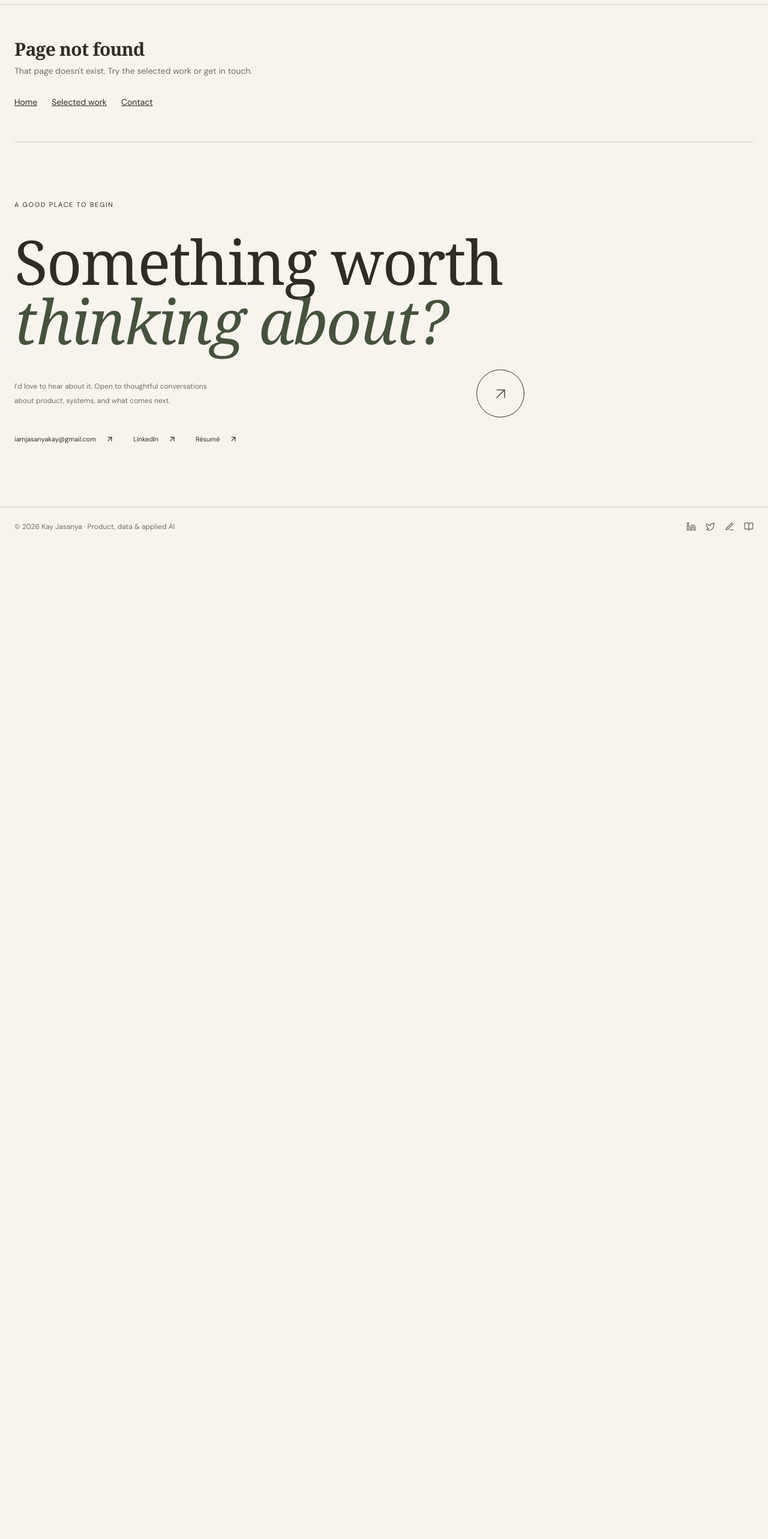
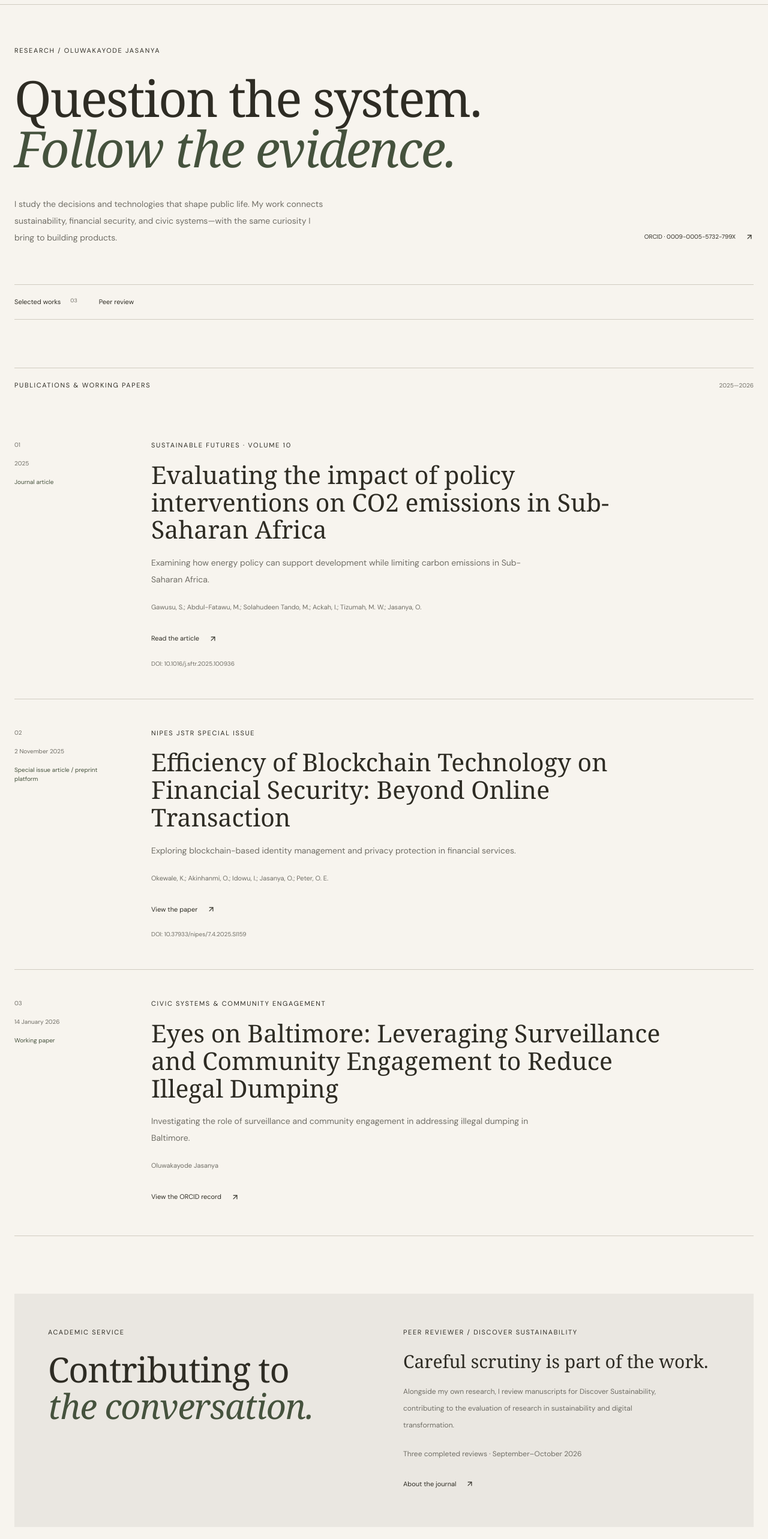
Before and after one commit to Bracket-io/jasanyakay, a React (Vite) app: page /research in a window 1280 px wide. Shown: the part 80-2646 px from the top of the page at 60% size. Before the commit the page ends 990 px from the top, so only its background shows below. Built offline with nearby package versions, Linux system fonts and the light colour scheme; the HTML template or start-up script is replaced by a standard one; a web font is replaced by a local one.

Commit message:
Add editorial Research page and homepage introduction

```diff
--- a/src/App.tsx
+++ b/src/App.tsx
@@ -16,6 +16,7 @@ import NotFound from "./pages/NotFound";
 import Tutoring from "./pages/Tutoring";
 import Resume from "./pages/Resume";
 import Speaking from "./pages/Speaking";
+import Research from "./pages/Research";
 import Extraordinaire from "./pages/Extraordinaire";
 
 const queryClient = new QueryClient();
@@ -41,6 +42,7 @@ const App = () => (
           <Route path="/tutoring" element={<Tutoring />} />
           <Route path="/resume" element={<Resume />} />
           <Route path="/speaking" element={<Speaking />} />
+          <Route path="/research" element={<Research />} />
           <Route path="/building" element={<Navigate to="/work#more-builds" replace />} />
           <Route path="/extraordinaire" element={<Extraordinaire />} />
           <Route path="/extraordinaire/:categoryId" element={<Extraordinaire />} />
--- a/src/components/Layout.tsx
+++ b/src/components/Layout.tsx
@@ -1,5 +1,5 @@
 import { useEffect } from "react";
-import { useLocation } from "react-router-dom";
+import { Link, useLocation } from "react-router-dom";
 import { Header } from "./Header";
 import { ContactBlock } from "./ContactBlock";
 import { Linkedin, Twitter, BookOpen, PenLine } from "lucide-react";
@@ -33,6 +33,7 @@ export const Layout = ({ children }: LayoutProps) => {
         <div className="max-w-[1280px] mx-auto px-6 py-6 flex flex-col sm:flex-row items-center justify-between gap-4">
           <p className="text-xs text-muted-foreground">© {new Date().getFullYear()} Kay Jasanya · Product, data & applied AI</p>
           <div className="flex items-center gap-4">
+            <Link to="/research" className="text-xs text-muted-foreground hover:text-foreground">Research</Link>
             <a
               href="https://www.linkedin.com/in/jaskay"
               target="_blank"
--- a/src/index.css
+++ b/src/index.css
@@ -402,3 +402,29 @@
   .speaking-gallery-grid img { @apply block w-full h-auto; }
   .speaking-event-gallery figcaption { @apply text-[9px] leading-5 text-muted-foreground mt-4; }
 }
+
+@layer components {
+  .research-home { @apply border-t border-border pt-10 pb-16 mt-10; }
+  .research-home > div { @apply grid md:grid-cols-2 gap-7 md:gap-16 mt-7; }
+  .research-home h2, .research-review h2 { font-family: var(--serif); font-size: clamp(2.8rem,4.5vw,4.2rem); line-height: 1.05; font-weight: 400; letter-spacing: -.02em; }
+  .research-home em, .research-intro em, .research-review em { @apply text-primary; }
+  .research-home > div > div > p { @apply text-sm leading-7 text-muted-foreground max-w-[450px] mb-6; }
+  .research-intro { @apply pt-3 pb-12 sm:pb-16; }
+  .research-intro h1 { font-size: clamp(3rem,6.5vw,6rem); line-height: 1.02; font-weight: 400; letter-spacing: -.025em; margin: 28px 0 36px; }
+  .research-intro-bottom { @apply flex flex-col lg:flex-row lg:items-end justify-between gap-7; }
+  .research-intro-bottom p { @apply text-sm leading-7 text-muted-foreground max-w-[520px]; }
+  .research-intro-bottom a { @apply text-[10px]; }
+  .research-work { @apply grid md:grid-cols-[180px_1fr] gap-6 md:gap-12 border-b border-border py-9 sm:py-12; }
+  .research-work-meta { @apply flex flex-wrap md:flex-col gap-4 text-[10px] text-muted-foreground; }
+  .research-work-meta span:last-child { @apply text-primary; }
+  .research-work h3 { font-family: var(--serif); font-size: clamp(1.9rem,3.2vw,2.8rem); line-height: 1.12; font-weight: 400; max-width: 850px; margin: 18px 0; }
+  .research-work h3 a:hover { @apply text-primary; }
+  .research-description { @apply text-sm leading-7 max-w-[640px] text-muted-foreground mb-5; }
+  .research-authors { @apply text-[11px] leading-6 text-muted-foreground max-w-[640px] mb-6; }
+  .research-doi { @apply text-[10px] leading-5 text-muted-foreground mt-4 break-all; }
+  .research-review { @apply grid md:grid-cols-2 gap-10 md:gap-16 bg-secondary p-6 sm:p-10 lg:p-14 my-16 sm:my-24; }
+  .research-review h2 { @apply mt-6; }
+  .research-review h3 { font-family: var(--serif); font-size: 30px; line-height: 1.15; margin: 24px 0 18px; }
+  .research-review > div > p:not(.eyebrow) { @apply text-xs leading-7 text-muted-foreground max-w-[440px] mb-5; }
+  .research-review .research-review-record { @apply text-[10px] text-primary; }
+}
--- a/src/pages/Index.tsx
+++ b/src/pages/Index.tsx
@@ -33,5 +33,10 @@ export default function Index() {
 
     <aside className="collection-home-link"><div><p className="eyebrow">There’s more in the collection</p><h2>Tools, experiments,<br /><em>and things taking shape.</em></h2></div><Link to="/work#more-builds" className="text-link">Explore all builds <ArrowUpRight size={16} aria-hidden="true" /></Link></aside>
 
+    <section className="research-home" aria-labelledby="research-home-heading">
+      <p className="eyebrow">Research / Beyond the product</p>
+      <div><h2 id="research-home-heading">Better questions.<br /><em>Stronger foundations.</em></h2><div><p>My research explores how policy, technology, and public systems shape people’s lives—from carbon emissions in Sub-Saharan Africa to community engagement in Baltimore.</p><Link to="/research" className="text-link">Explore my research <ArrowUpRight size={15} aria-hidden="true" /></Link></div></div>
+    </section>
+
   </Layout>;
 }
--- /dev/null
+++ b/src/pages/Research.tsx
@@ -0,0 +1,59 @@
+import { useEffect } from "react";
+import { ArrowUpRight } from "lucide-react";
+import { Layout } from "@/components/Layout";
+
+const orcid = "https://orcid.org/0009-0005-5732-799X";
+const works = [
+  {
+    title: "Evaluating the impact of policy interventions on CO2 emissions in Sub-Saharan Africa",
+    year: "2025", type: "Journal article", venue: "Sustainable Futures · Volume 10",
+    description: "Examining how energy policy can support development while limiting carbon emissions in Sub-Saharan Africa.",
+    authors: "Gawusu, S.; Abdul-Fatawu, M.; Solahudeen Tando, M.; Ackah, I.; Tizumah, M. W.; Jasanya, O.",
+    href: "https://doi.org/10.1016/j.sftr.2025.100936", label: "Read the article", doi: "10.1016/j.sftr.2025.100936",
+  },
+  {
+    title: "Efficiency of Blockchain Technology on Financial Security: Beyond Online Transaction",
+    year: "2 November 2025", type: "Special issue article / preprint platform", venue: "NIPES JSTR Special Issue",
+    description: "Exploring blockchain-based identity management and privacy protection in financial services.",
+    authors: "Okewale, K.; Akinhanmi, O.; Idowu, I.; Jasanya, O.; Peter, O. E.",
+    href: "https://journals.nipes.org/index.php/jstrissue/article/view/2285", label: "View the paper", doi: "10.37933/nipes/7.4.2025.SI159",
+  },
+  {
+    title: "Eyes on Baltimore: Leveraging Surveillance and Community Engagement to Reduce Illegal Dumping",
+    year: "14 January 2026", type: "Working paper", venue: "Civic systems & community engagement",
+    description: "Investigating the role of surveillance and community engagement in addressing illegal dumping in Baltimore.",
+    authors: "Oluwakayode Jasanya",
+    href: orcid, label: "View the ORCID record", doi: null,
+  },
+];
+
+export default function Research() {
+  useEffect(() => {
+    const previous = document.title;
+    document.title = "Research | Kay Jasanya";
+    return () => { document.title = previous; };
+  }, []);
+
+  return <Layout>
+    <header className="research-intro">
+      <p className="eyebrow">Research / Oluwakayode Jasanya</p>
+      <h1>Question the system.<br /><em>Follow the evidence.</em></h1>
+      <div className="research-intro-bottom"><p>I study the decisions and technologies that shape public life. My work connects sustainability, financial security, and civic systems—with the same curiosity I bring to building products.</p><a href={orcid} target="_blank" rel="noopener noreferrer" className="text-link">ORCID · 0009-0005-5732-799X <ArrowUpRight size={14} aria-hidden="true" /></a></div>
+    </header>
+
+    <nav className="speaking-section-nav" aria-label="Research page sections"><a href="#works">Selected works <span>03</span></a><a href="#peer-review">Peer review</a></nav>
+
+    <section id="works" aria-labelledby="research-works-heading">
+      <div className="section-title-line"><h2 id="research-works-heading" className="eyebrow">Publications & working papers</h2><span>2025—2026</span></div>
+      {works.map((work, index) => <article key={work.title} className="research-work">
+        <div className="research-work-meta"><span>0{index + 1}</span><span>{work.year}</span><span>{work.type}</span></div>
+        <div><p className="eyebrow">{work.venue}</p><h3><a href={work.href} target="_blank" rel="noopener noreferrer">{work.title}</a></h3><p className="research-description">{work.description}</p><p className="research-authors">{work.authors}</p><a href={work.href} target="_blank" rel="noopener noreferrer" className="text-link">{work.label}<ArrowUpRight size={14} aria-hidden="true" /></a>{work.doi && <p className="research-doi">DOI: {work.doi}</p>}</div>
+      </article>)}
+    </section>
+
+    <section id="peer-review" className="research-review" aria-labelledby="review-heading">
+      <div><p className="eyebrow">Academic service</p><h2 id="review-heading">Contributing to<br /><em>the conversation.</em></h2></div>
+      <div><p className="eyebrow">Peer reviewer / Discover Sustainability</p><h3>Careful scrutiny is part of the work.</h3><p>Alongside my own research, I review manuscripts for Discover Sustainability, contributing to the evaluation of research in sustainability and digital transformation.</p><p className="research-review-record">Three completed reviews · September–October 2026</p><a href="https://link.springer.com/journal/43621" target="_blank" rel="noopener noreferrer" className="text-link">About the journal<ArrowUpRight size={14} aria-hidden="true" /></a></div>
+    </section>
+  </Layout>;
+}
```
